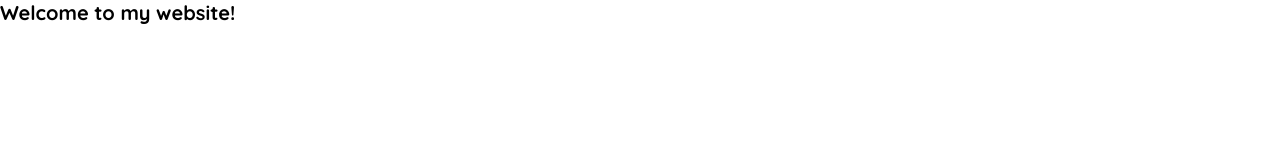
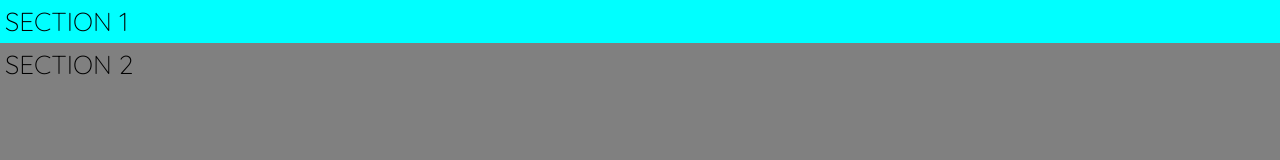
Before and after one commit to adogbeji/WebFoodWebsite, a plain HTML site: page index.html in a window 1280 px wide. Drawn offline with Linux system fonts and the light colour scheme.

Commit message:
Define grid structure

```diff
--- a/css/styles.css
+++ b/css/styles.css
@@ -20,3 +20,24 @@ body {
     color: #000000;
     box-sizing: border-box;  /* Border & Padding included in Width & Height */
 }
+
+._0471 {
+    display: grid;
+    grid-template-rows: min-content auto;
+    grid-template-columns: [full-start] 1fr [centre-start] repeat(12, [col-start] minmax(min-content, 9.67rem) [col-end]) [centre-end] 1fr [full-end];
+}
+
+._0471 > * {
+    font-size: 2.6rem;
+    padding: .5rem;
+}
+
+._0471-sect_1 {
+    background-color: #00FFFF;
+    grid-column: full-start / full-end;
+}
+
+._0471-sect_2 {
+    background-color: #808080;
+    grid-column: full-start / full-end;
+}
--- a/index.html
+++ b/index.html
@@ -12,11 +12,12 @@
 
     <link rel="stylesheet" href="css/styles.css">
 </head>
-<body>
+<body class="_0471">
 
-    <h1>Welcome to my website!</h1>
+    <section class="_0471-sect_1">SECTION 1</section>
+    <section class="_0471-sect_2">SECTION 2</section>
 
 
-    <script src="index.js"></script>
+    <script src="index.js" defer></script>
 </body>
 </html>
```
